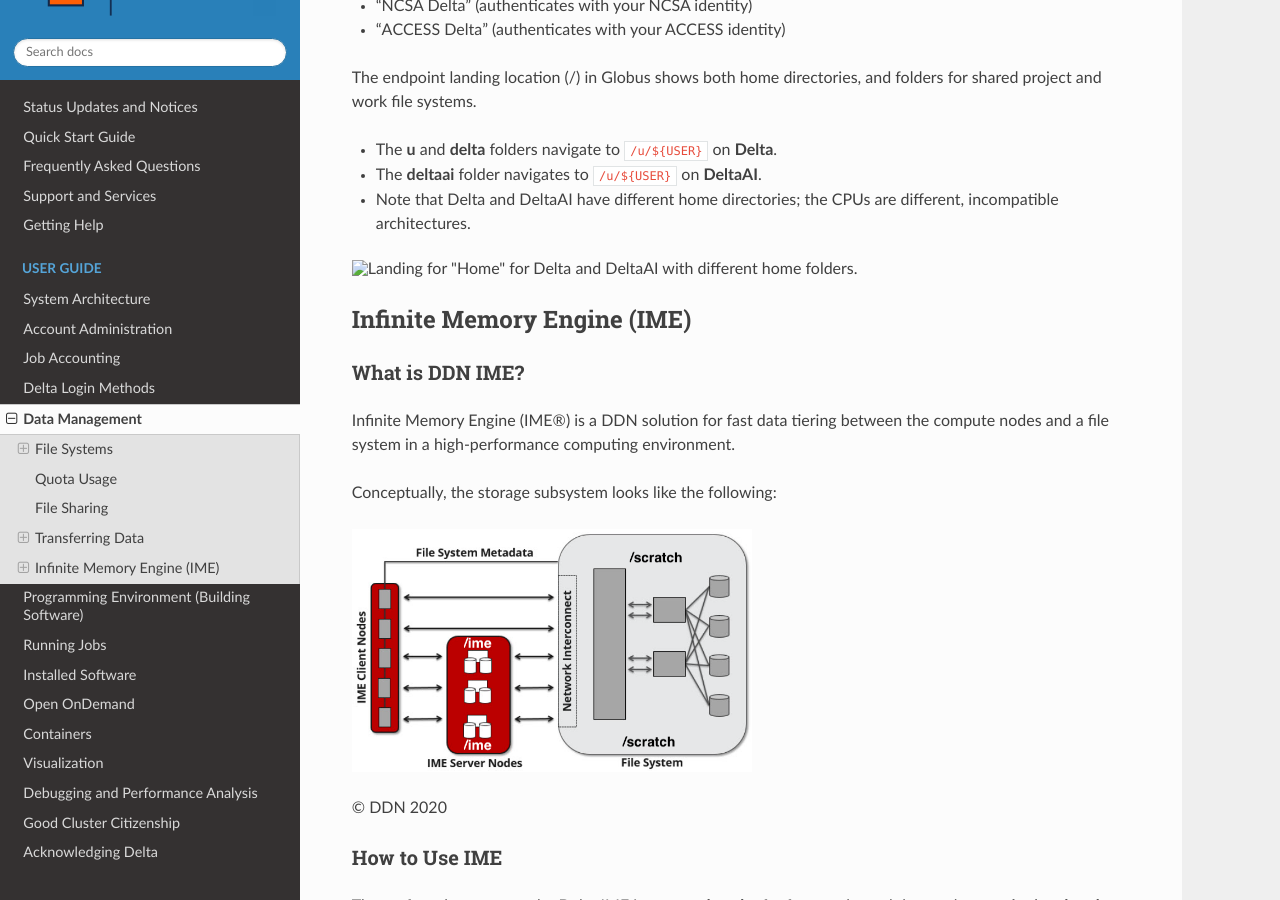
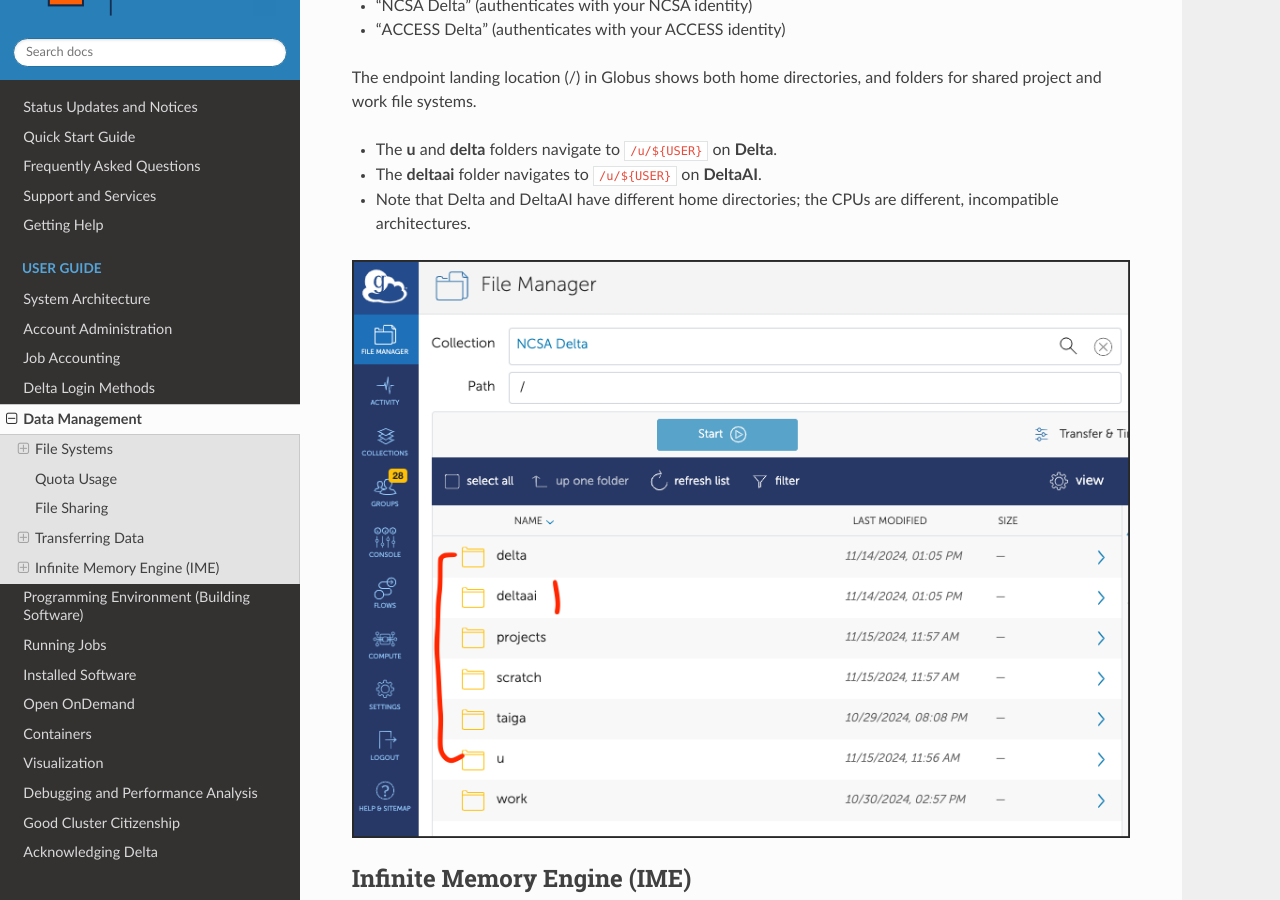
Before and after one commit to ncsa/Delta_doc, a Sphinx documentation site: the page built from docs/source/user_guide/data_mgmt.rst, in a window 1280 px wide and 900 px high, scrolled down 3484 px. Built offline with Sphinx 7.4.7 and the Read the Docs theme 3.1.0, drawn with Linux system fonts in a browser that asks for light colours.

Commit message:
Update data_mgmt.rst fixed typo in image path

```diff
--- a/docs/source/user_guide/data_mgmt.rst
+++ b/docs/source/user_guide/data_mgmt.rst
@@ -171,7 +171,7 @@ The endpoint landing location (/) in Globus shows both home directories, and fol
 
 - Note that Delta and DeltaAI have different home directories; the CPUs are different, incompatible architectures.
 
-..  image:: images/data-mgmt/delta-deltaai-home-globus.png
+..  image:: images/data_mgmt/delta-deltaai-home-globus.png
     :alt: Landing for "Home" for Delta and DeltaAI with  different home folders.
 
 Infinite Memory Engine (IME)
```
